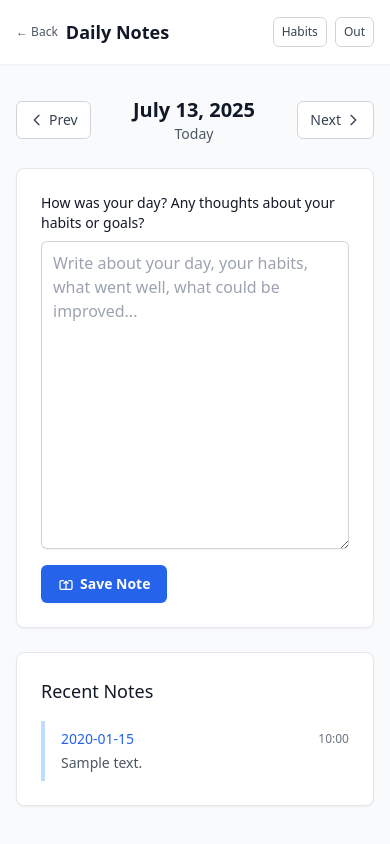
After one commit to Maheshkumar-novice/Habit-Stack, a Flask app: page /habitstack/notes in a window 390 px wide. The commit adds this page. Run offline with Flask 3, Linux system fonts and the light colour scheme; the visitor is signed in with stand-in values (Sample User, id 1); tables that the repository leaves empty hold one stand-in row (values such as "Sample post"); some libraries are stand-ins or nearby versions.

Commit message:
Add daily notes feature for user journaling
- Created separate notes.py blueprint with clean route organization
- Implemented DailyNote model with full CRUD operations
- Added daily_notes table with proper user isolation
- Built responsive notes interface with date navigation and recent history
- Integrated notes navigation across all pages
- Updated documentation to reflect new feature

🤖 Generated with [Claude Code](https://claude.ai/code)

Co-Authored-By: Claude <noreply@anthropic.com>

```diff
--- a/app.py
+++ b/app.py
@@ -11,6 +11,7 @@ from utils import get_current_user
 # Import blueprints
 from auth import auth_bp
 from habits import habits_bp
+from notes import notes_bp
 
 # Flask app setup
 app = Flask(__name__, static_url_path='/habitstack/static')
@@ -19,6 +20,7 @@ app.secret_key = 'your-secret-key-change-in-production'  # Change this in produc
 # Register blueprints
 app.register_blueprint(auth_bp)
 app.register_blueprint(habits_bp)
+app.register_blueprint(notes_bp)
 
 # Create main blueprint for dashboard and landing
 main_bp = Blueprint('main', __name__)
--- a/database.py
+++ b/database.py
@@ -166,6 +166,17 @@ def init_db():
                 FOREIGN KEY (user_id) REFERENCES users (id),
                 UNIQUE(habit_id, completion_date)
             );
+
+            CREATE TABLE IF NOT EXISTS daily_notes (
+                id INTEGER PRIMARY KEY,
+                user_id INTEGER NOT NULL,
+                note_date DATE NOT NULL,
+                content TEXT,
+                created_at TIMESTAMP DEFAULT CURRENT_TIMESTAMP,
+                updated_at TIMESTAMP DEFAULT CURRENT_TIMESTAMP,
+                FOREIGN KEY (user_id) REFERENCES users (id),
+                UNIQUE(user_id, note_date)
+            );
         """)
 
         # Create indexes for better performance
@@ -173,6 +184,7 @@ def init_db():
             CREATE INDEX IF NOT EXISTS idx_habits_user_id ON habits(user_id);
             CREATE INDEX IF NOT EXISTS idx_completions_habit_date ON habit_completions(habit_id, completion_date);
             CREATE INDEX IF NOT EXISTS idx_completions_user_date ON habit_completions(user_id, completion_date);
+            CREATE INDEX IF NOT EXISTS idx_notes_user_date ON daily_notes(user_id, note_date);
         """)
 
         conn.commit()
--- a/habits.py
+++ b/habits.py
@@ -3,7 +3,8 @@ Habit management routes for HabitStack
 """
 
 from flask import Blueprint, render_template, request, redirect, url_for
-from models import Habit
+from datetime import date, timedelta
+from models import Habit, DailyNote
 from utils import get_current_user, require_auth
 
 # Create habits blueprint
--- a/templates/dashboard.html
+++ b/templates/dashboard.html
@@ -13,7 +13,11 @@
                 <a href="/habitstack/habits"
                    class="rounded-md bg-white px-2 py-1.5 sm:px-3 sm:py-2 text-xs sm:text-sm font-medium text-gray-700 hover:bg-gray-50 border border-gray-300 transition-colors">
                     <span class="hidden sm:inline">Manage Habits</span>
-                    <span class="sm:hidden">Manage</span>
+                    <span class="sm:hidden">Habits</span>
+                </a>
+                <a href="/habitstack/notes"
+                   class="rounded-md bg-white px-2 py-1.5 sm:px-3 sm:py-2 text-xs sm:text-sm font-medium text-gray-700 hover:bg-gray-50 border border-gray-300 transition-colors">
+                    Notes
                 </a>
                 <a href="/habitstack/logout"
                    class="rounded-md bg-white px-2 py-1.5 sm:px-3 sm:py-2 text-xs sm:text-sm font-medium text-gray-700 hover:bg-gray-50 border border-gray-300 transition-colors">
--- a/templates/manage_habits.html
+++ b/templates/manage_habits.html
@@ -16,6 +16,10 @@
                 </h1>
             </div>
             <div class="flex items-center space-x-2 sm:space-x-4">
+                <a href="/habitstack/notes"
+                   class="rounded-md bg-white px-2 py-1.5 sm:px-3 sm:py-2 text-xs sm:text-sm font-medium text-gray-700 hover:bg-gray-50 border border-gray-300 transition-colors">
+                    Notes
+                </a>
                 <span class="hidden sm:inline text-sm text-gray-600">{{ user.username }}</span>
                 <a href="/habitstack/logout"
                    class="rounded-md bg-white px-2 py-1.5 sm:px-3 sm:py-2 text-xs sm:text-sm font-medium text-gray-700 hover:bg-gray-50 border border-gray-300 transition-colors">
--- /dev/null
+++ b/templates/notes.html
@@ -0,0 +1,153 @@
+{% extends "base.html" %}
+
+{% block content %}
+<!-- Header -->
+<header class="bg-white shadow-sm">
+    <div class="mx-auto max-w-7xl px-4 sm:px-6 lg:px-8">
+        <div class="flex h-16 items-center justify-between">
+            <div class="flex items-center space-x-2 sm:space-x-4 min-w-0 flex-1">
+                <a href="/habitstack/" class="text-xs sm:text-sm text-gray-600 hover:text-gray-900 transition-colors whitespace-nowrap">
+                    <span class="hidden sm:inline">← Dashboard</span>
+                    <span class="sm:hidden">← Back</span>
+                </a>
+                <h1 class="text-lg sm:text-xl font-semibold text-gray-900 truncate">
+                    Daily Notes
+                </h1>
+            </div>
+            <div class="flex items-center space-x-2 sm:space-x-4">
+                <a href="/habitstack/habits"
+                   class="rounded-md bg-white px-2 py-1.5 sm:px-3 sm:py-2 text-xs sm:text-sm font-medium text-gray-700 hover:bg-gray-50 border border-gray-300 transition-colors">
+                    <span class="hidden sm:inline">Manage Habits</span>
+                    <span class="sm:hidden">Habits</span>
+                </a>
+                <span class="hidden sm:inline text-sm text-gray-600">{{ user.username }}</span>
+                <a href="/habitstack/logout"
+                   class="rounded-md bg-white px-2 py-1.5 sm:px-3 sm:py-2 text-xs sm:text-sm font-medium text-gray-700 hover:bg-gray-50 border border-gray-300 transition-colors">
+                    <span class="hidden sm:inline">Sign Out</span>
+                    <span class="sm:hidden">Out</span>
+                </a>
+            </div>
+        </div>
+    </div>
+</header>
+
+<!-- Main Content -->
+<main class="mx-auto max-w-4xl px-4 sm:px-6 lg:px-8 py-8">
+    <!-- Date Navigation -->
+    <div class="mb-6">
+        <div class="flex items-center justify-between">
+            <a href="/habitstack/notes/{{ prev_date }}"
+               class="inline-flex items-center px-3 py-2 text-sm font-medium text-gray-700 bg-white border border-gray-300 rounded-md hover:bg-gray-50 transition-colors">
+                <svg class="w-4 h-4 mr-1" fill="none" stroke="currentColor" viewBox="0 0 24 24">
+                    <path stroke-linecap="round" stroke-linejoin="round" stroke-width="2" d="M15 19l-7-7 7-7"></path>
+                </svg>
+                <span class="hidden sm:inline">Previous</span>
+                <span class="sm:hidden">Prev</span>
+            </a>
+
+            <div class="text-center">
+                <h2 class="text-xl sm:text-2xl font-bold text-gray-900">
+                    {{ current_date.strftime('%B %d, %Y') }}
+                </h2>
+                <p class="text-sm text-gray-600">
+                    {% if note_date == today %}
+                        Today
+                    {% else %}
+                        {{ current_date.strftime('%A') }}
+                    {% endif %}
+                </p>
+            </div>
+
+            <div class="flex space-x-2">
+                {% if note_date != today %}
+                <a href="/habitstack/notes"
+                   class="inline-flex items-center px-3 py-2 text-xs sm:text-sm font-medium text-blue-700 bg-blue-50 border border-blue-200 rounded-md hover:bg-blue-100 transition-colors">
+                    Today
+                </a>
+                {% endif %}
+                <a href="/habitstack/notes/{{ next_date }}"
+                   class="inline-flex items-center px-3 py-2 text-sm font-medium text-gray-700 bg-white border border-gray-300 rounded-md hover:bg-gray-50 transition-colors">
+                    <span class="hidden sm:inline">Next</span>
+                    <span class="sm:hidden">Next</span>
+                    <svg class="w-4 h-4 ml-1" fill="none" stroke="currentColor" viewBox="0 0 24 24">
+                        <path stroke-linecap="round" stroke-linejoin="round" stroke-width="2" d="M9 5l7 7-7 7"></path>
+                    </svg>
+                </a>
+            </div>
+        </div>
+    </div>
+
+    <!-- Notes Form -->
+    <div class="bg-white shadow-sm rounded-lg border border-gray-200 p-6 mb-6">
+        <form method="post" action="/habitstack/notes/{{ note_date }}/save" class="space-y-4">
+            <div>
+                <label for="content" class="block text-sm font-medium text-gray-900 mb-2">
+                    How was your day? Any thoughts about your habits or goals?
+                </label>
+                <textarea
+                    name="content"
+                    id="content"
+                    rows="12"
+                    placeholder="Write about your day, your habits, what went well, what could be improved..."
+                    class="block w-full rounded-md border-0 px-3 py-2.5 text-gray-900 shadow-sm ring-1 ring-inset ring-gray-300 placeholder:text-gray-400 focus:ring-2 focus:ring-inset focus:ring-blue-600 sm:text-sm sm:leading-6 resize-y"
+                >{% if note %}{{ note.content }}{% endif %}</textarea>
+            </div>
+
+            <div class="flex flex-col sm:flex-row sm:justify-between sm:items-center space-y-3 sm:space-y-0">
+                <div class="flex space-x-3">
+                    <button type="submit"
+                            class="inline-flex items-center px-4 py-2 text-sm font-semibold text-white bg-blue-600 border border-transparent rounded-md shadow-sm hover:bg-blue-500 focus:outline-none focus:ring-2 focus:ring-offset-2 focus:ring-blue-500 transition-colors">
+                        <svg class="w-4 h-4 mr-1.5" fill="none" stroke="currentColor" viewBox="0 0 24 24">
+                            <path stroke-linecap="round" stroke-linejoin="round" stroke-width="2" d="M8 7H5a2 2 0 00-2 2v9a2 2 0 002 2h14a2 2 0 002-2V9a2 2 0 00-2-2h-3m-1 4l-3-3m0 0l-3 3m3-3v12"></path>
+                        </svg>
+                        Save Note
+                    </button>
+
+                    {% if note and note.content %}
+                    <form method="post" action="/habitstack/notes/{{ note_date }}/delete" style="display: inline;" onsubmit="return confirm('Are you sure you want to delete this note?')">
+                        <button type="submit"
+                                class="inline-flex items-center px-4 py-2 text-sm font-semibold text-red-700 bg-white border border-red-300 rounded-md shadow-sm hover:bg-red-50 focus:outline-none focus:ring-2 focus:ring-offset-2 focus:ring-red-500 transition-colors">
+                            <svg class="w-4 h-4 mr-1.5" fill="none" stroke="currentColor" viewBox="0 0 24 24">
+                                <path stroke-linecap="round" stroke-linejoin="round" stroke-width="2" d="M19 7l-.867 12.142A2 2 0 0116.138 21H7.862a2 2 0 01-1.995-1.858L5 7m5 4v6m4-6v6m1-10V4a1 1 0 00-1-1h-4a1 1 0 00-1 1v3M4 7h16"></path>
+                            </svg>
+                            Delete
+                        </button>
+                    </form>
+                    {% endif %}
+                </div>
+
+                {% if note and note.updated_at %}
+                <p class="text-xs text-gray-500">
+                    Last updated: {{ note.updated_at.split(' ')[1][:5] if ' ' in note.updated_at else note.updated_at }}
+                </p>
+                {% endif %}
+            </div>
+        </form>
+    </div>
+
+    <!-- Recent Notes -->
+    {% if recent_notes %}
+    <div class="bg-white shadow-sm rounded-lg border border-gray-200 p-6">
+        <h3 class="text-lg font-medium text-gray-900 mb-4">Recent Notes</h3>
+        <div class="space-y-3">
+            {% for recent_note in recent_notes %}
+            <div class="border-l-4 border-blue-200 pl-4 py-2">
+                <div class="flex items-center justify-between mb-1">
+                    <a href="/habitstack/notes/{{ recent_note.note_date }}"
+                       class="text-sm font-medium text-blue-600 hover:text-blue-800 transition-colors">
+                        {{ recent_note.note_date }}
+                    </a>
+                    <span class="text-xs text-gray-500">
+                        {{ recent_note.updated_at.split(' ')[1][:5] if ' ' in recent_note.updated_at else recent_note.updated_at }}
+                    </span>
+                </div>
+                {% if recent_note.preview %}
+                <p class="text-sm text-gray-600 line-clamp-2">{{ recent_note.preview }}</p>
+                {% endif %}
+            </div>
+            {% endfor %}
+        </div>
+    </div>
+    {% endif %}
+</main>
+{% endblock %}
```
Also changed, not shown: CLAUDE.md (+59 -5 lines), models.py (+63 -0 lines), notes.py (added, +69 -0 lines), README.md.
